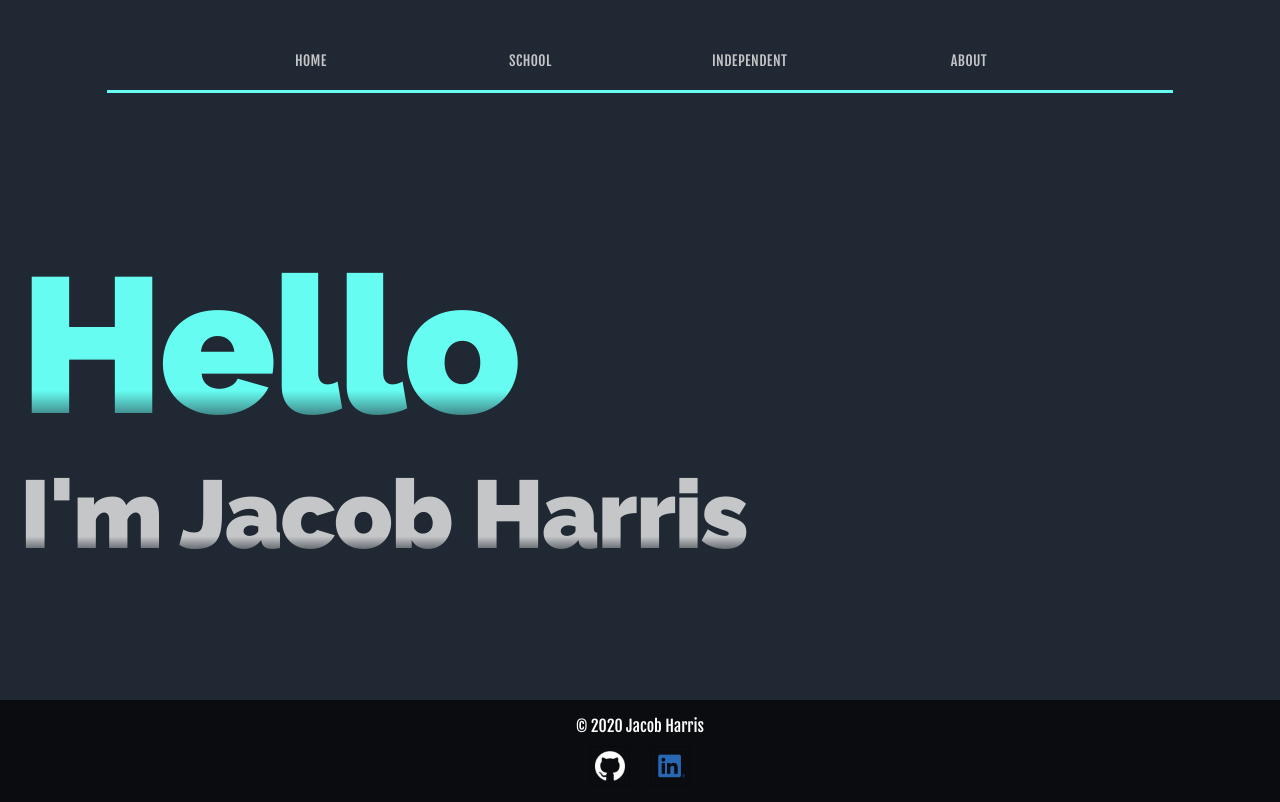
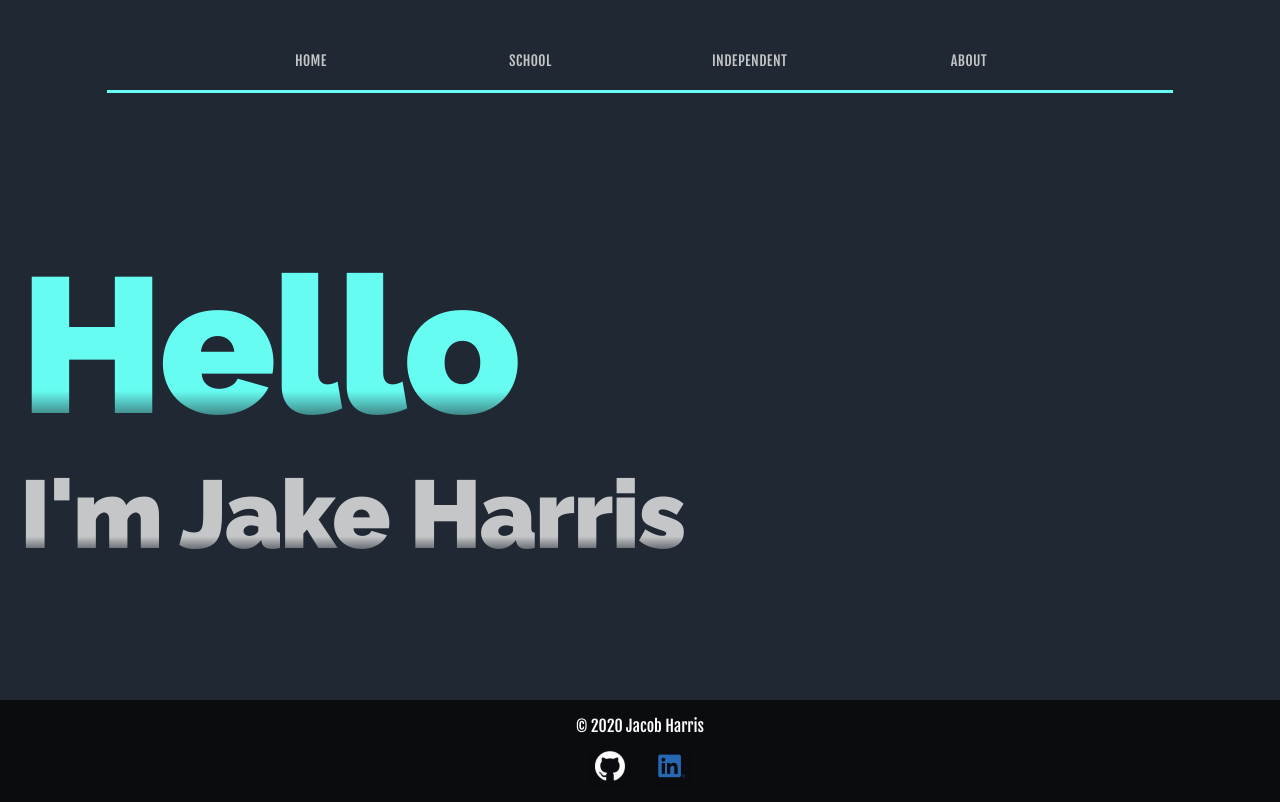
Before and after one commit to harrisjacob/pw-source, a React (Create React App) app: page /compiler in a window 1280 px wide. Built offline with nearby package versions, Linux system fonts and the light colour scheme.

Commit message:
Hardcoded reserve space for welcome elements Changed name to match url and title

```diff
--- a/src/components/general/Home.js
+++ b/src/components/general/Home.js
@@ -26,10 +26,13 @@ const useStyles = makeStyles((theme) => ({
   	marginTop: '10%',
   	marginBottom: '10%',
   	marginLeft: '20px',
+    minHeight: '360px',
     [theme.breakpoints.down('sm')]: {
       marginTop: '30%',
       marginBottom: '30%',
+      minHeight: '240px'
     },
+
   },
   myName:{
     backgroundImage: 'linear-gradient(#C5C6C7 70%, #1F2833 90%)',
@@ -77,7 +80,7 @@ export default function Home(){
           <div>
             <Fade in={true} style={{transitionDelay: '300ms'}} timeout={1000}>
       				<Typography variant="h1" display="block" className={classes.myName}>
-      					I'm Jacob Harris
+      					I'm Jake Harris
       				</Typography>
             </Fade>
           </div>
```
